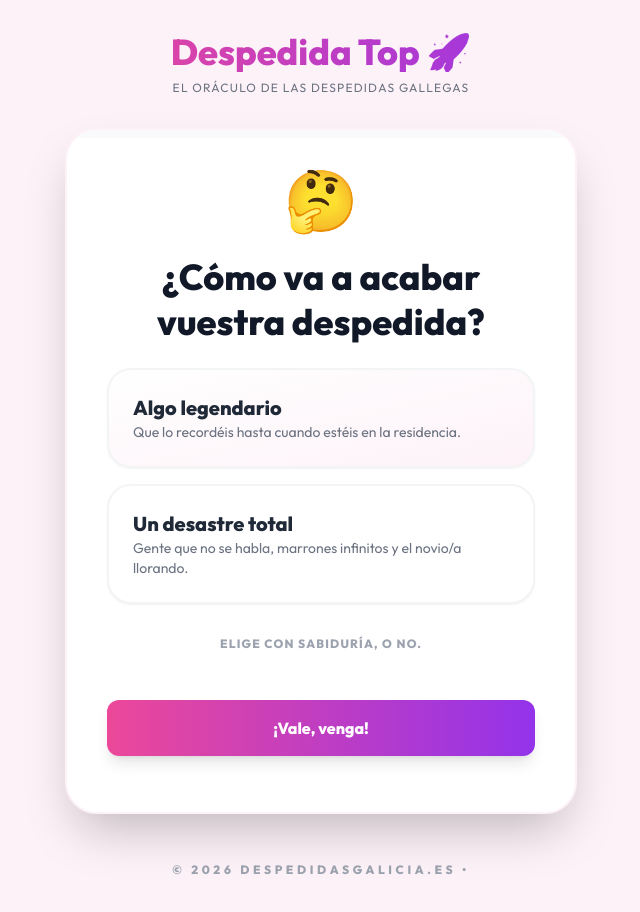
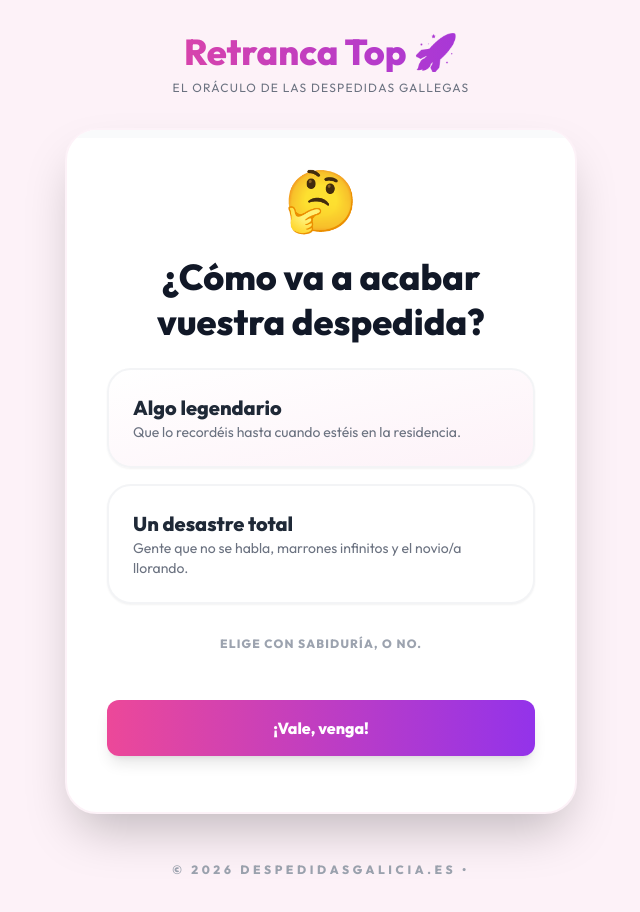
Before and after one commit to animaciongalicia/despedida-y-retranca, a React (Vite) app: page / in a window 1280 px wide. Shown: the top 912 px of the page, without its empty margins (319-959 px from the left). Built offline with nearby package versions, Linux system fonts and the light colour scheme.

Commit message:
Update App.tsx

```diff
--- a/App.tsx
+++ b/App.tsx
@@ -85,7 +85,7 @@ const App: React.FC = () => {
     <div className="min-h-screen bg-[#fdf2f8] flex flex-col items-center py-8 px-4">
       <header className="w-full max-w-lg mb-8 text-center">
         <h1 className="text-4xl font-black text-transparent bg-clip-text bg-gradient-to-r from-pink-500 to-purple-600 mb-2">
-          Despedida Top 🚀
+          Retranca Top 🚀
         </h1>
         <p className="text-gray-500 font-medium uppercase tracking-widest text-xs">El oráculo de las despedidas gallegas</p>
       </header>
```
